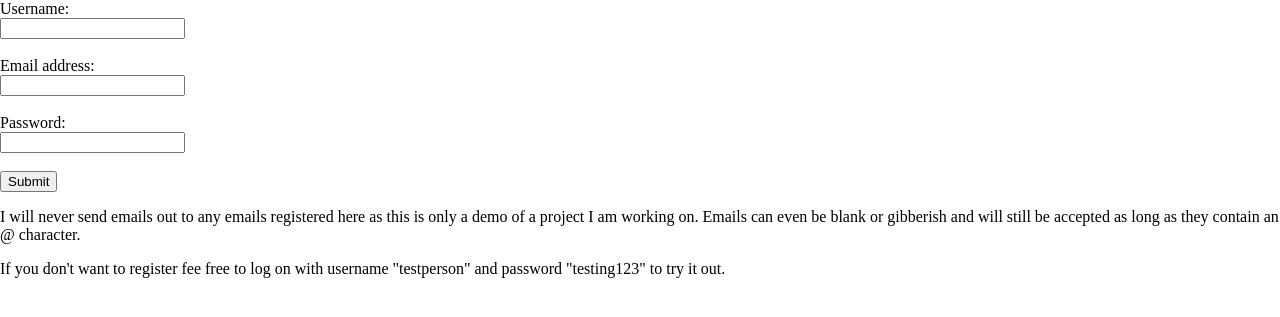
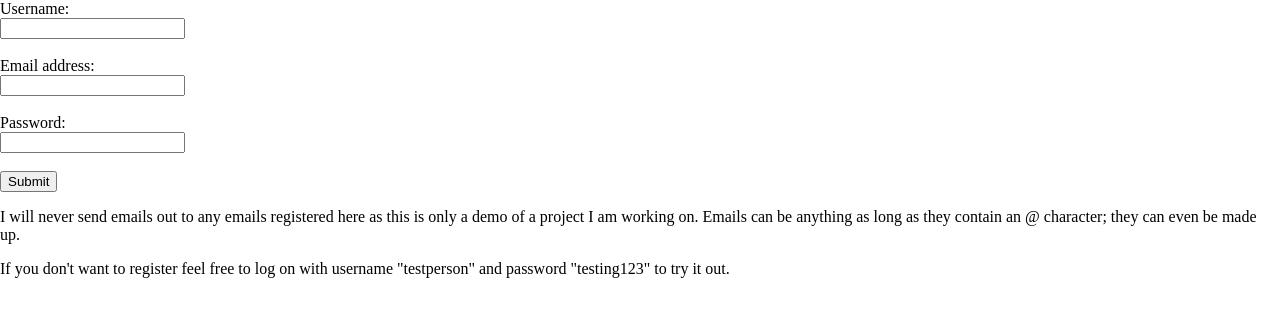
Before and after one commit to wikantsa/AvailabilityTracker, a Django app: page /register/ in a window 1280 px wide. Shown: the part 50-367 px from the top of the page. Run offline with Django 3.2, Linux system fonts and the light colour scheme; parts of the project's set-up code (start-up, migrations or seed data) failed here and were passed over.

```diff
--- a/availability/templates/registration_form.html
+++ b/availability/templates/registration_form.html
@@ -10,6 +10,6 @@
     {% include 'form-template.html' %}
     <input type="submit" id="Submit" value="Submit"/>
 </form>
-<p>I will never send emails out to any emails registered here as this is only a demo of a project I am working on. Emails can even be blank or gibberish and will still be accepted as long as they contain an @ character.</p>
-<p>If you don't want to register fee free to log on with username "testperson" and password "testing123" to try it out.</p>
+<p>I will never send emails out to any emails registered here as this is only a demo of a project I am working on. Emails can be anything as long as they contain an @ character; they can even be made up.</p>
+<p>If you don't want to register feel free to log on with username "testperson" and password "testing123" to try it out.</p>
 {% endblock %}
```
